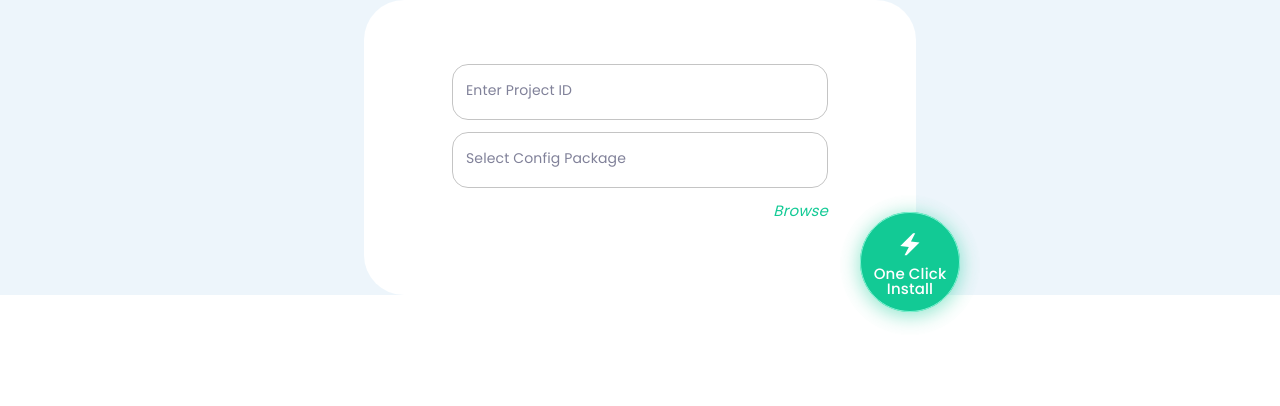
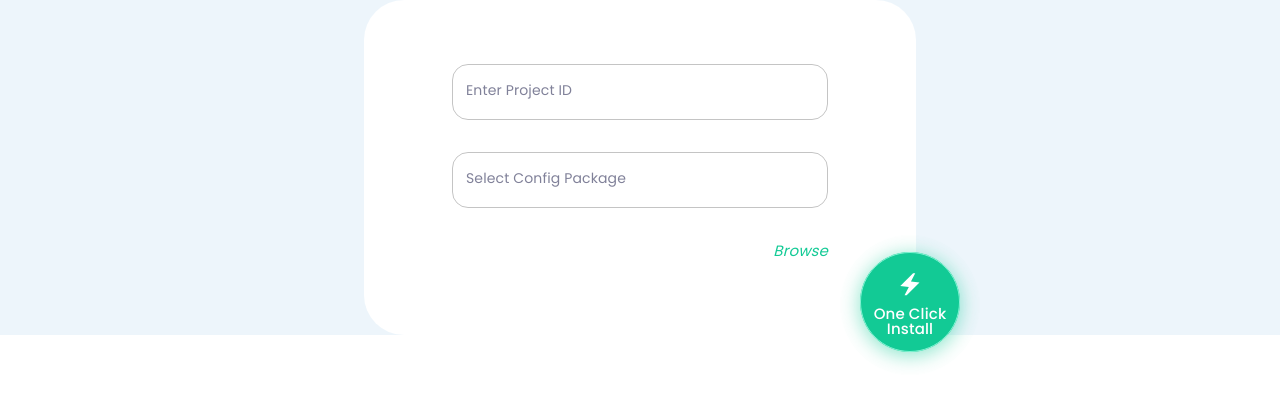
Before and after one commit to SquareShiftTech/file-upload, a React (Create React App) app: page /oneclick in a window 1280 px wide. Shown: the top 406 px of the page. Built offline with nearby package versions, Linux system fonts and the light colour scheme.

Commit message:
Increase gap between text fields

```diff
--- a/src/components/OneClick/OneClickInstallForm.jsx
+++ b/src/components/OneClick/OneClickInstallForm.jsx
@@ -39,7 +39,7 @@ const OneClickInstallForm = () => {
               style: getLabelStyles(), // Apply reusable label styles
             }}
             sx={{
-              mb: 1.5, // Reduced gap between fields
+              mb: 4, // Reduced gap between fields
               flexShrink: 0,
               backgroundColor: "#FFF",
               "& .MuiOutlinedInput-root": {
@@ -55,7 +55,7 @@ const OneClickInstallForm = () => {
               style: getLabelStyles(), // Apply reusable label styles
             }}
             sx={{
-              mb: 1.5, // Reduced gap between fields
+              mb: 4, // Reduced gap between fields
               flexShrink: 0,
               backgroundColor: "#FFF",
               "& .MuiOutlinedInput-root": {
```
